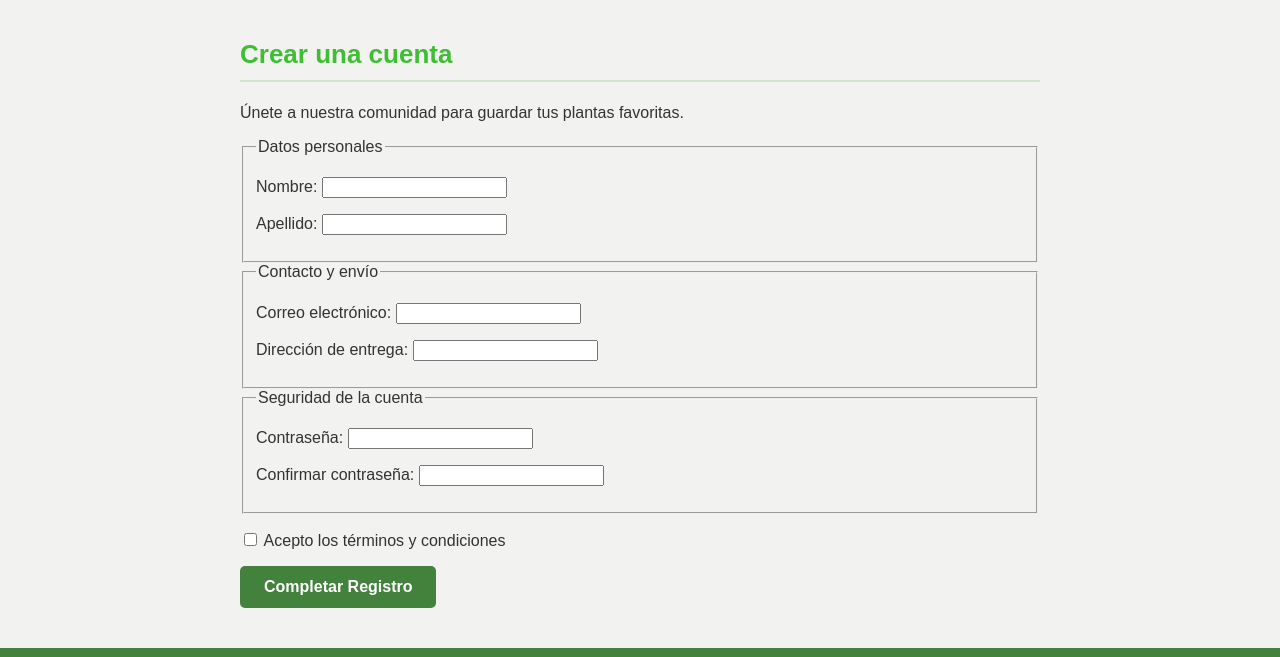
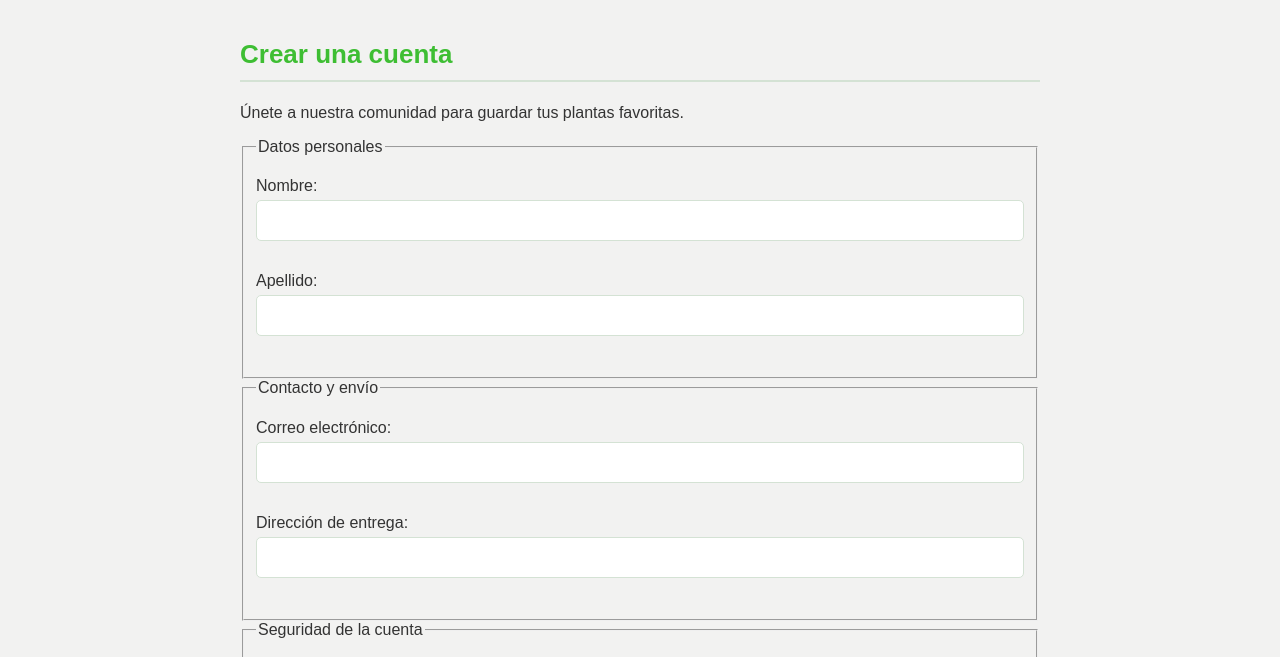
Before and after one commit to FrancoStormex/vivero-raiz, a plain HTML site: page registro.html in a window 1280 px wide. Shown: the part 104-761 px from the top of the page. Drawn offline with Linux system fonts and the light colour scheme.

Commit message:
fix: various

```diff
--- a/css/style.css
+++ b/css/style.css
@@ -284,10 +284,6 @@ button.boton {
     font-weight: bold;
 }
 
-.mensaje-formulario {
-    display: none;
-}
-
 @media (max-width: 768px) {
     .menu-toggle {
         display: block;
--- a/js/validaciones.js
+++ b/js/validaciones.js
@@ -60,13 +60,14 @@ if (formularioLogin) {
         const contrasena = document.getElementById("contrasena");
 
         if (!campoCompleto(formularioLogin, correo, "correo electrónico")) return;
-        if (!campoCompleto(formularioLogin, contrasena, "contraseña")) return;
 
         if (!correo.checkValidity()) {
             mostrarMensaje(formularioLogin, "Ingresá un correo electrónico válido.", true);
             correo.focus();
             return;
         }
+
+        if (!campoCompleto(formularioLogin, contrasena, "contraseña")) return;
 
         mostrarMensaje(formularioLogin, "Inicio de sesión exitoso.", false);
     })
@@ -88,15 +89,16 @@ if (formularioRegistro) {
         if (!campoCompleto(formularioRegistro, nombre, "nombre")) return;
         if (!campoCompleto(formularioRegistro, apellido, "apellido")) return;
         if (!campoCompleto(formularioRegistro, correo, "correo electrónico")) return;
-        if (!campoCompleto(formularioRegistro, direccion, "dirección")) return;
-        if (!campoCompleto(formularioRegistro, password, "contraseña")) return;
-        if (!campoCompleto(formularioRegistro, confirmarPassword, "confirmación de contraseña")) return;
 
         if (!correo.checkValidity()) {
             mostrarMensaje(formularioRegistro, "Ingresá un correo electrónico válido.", true);
             correo.focus();
             return;
         }
+
+        if (!campoCompleto(formularioRegistro, direccion, "dirección")) return;
+        if (!campoCompleto(formularioRegistro, password, "contraseña")) return;
+        if (!campoCompleto(formularioRegistro, confirmarPassword, "confirmación de contraseña")) return;
 
         if (password.value !== confirmarPassword.value) {
             mostrarMensaje(formularioRegistro, "Las contraseñas no coinciden.", true);
--- a/registro.html
+++ b/registro.html
@@ -40,33 +40,33 @@
                     <legend>Datos personales</legend>
                     <p>
                         <label for="nombre">Nombre:</label>
-                        <input type="text" id="nombre" name="nombre" required>
+                        <input type="text" id="nombre" name="nombre" class="campo-entrada">
                     </p>
                     <p>
                         <label for="apellido">Apellido:</label>
-                        <input type="text" id="apellido" name="apellido" required>
+                        <input type="text" id="apellido" name="apellido" class="campo-entrada">
                     </p>
                 </fieldset>
                 <fieldset>
                     <legend>Contacto y envío</legend>
                     <p>
                         <label for="correo">Correo electrónico:</label>
-                        <input type="email" id="correo" name="correo" required>
+                        <input type="email" id="correo" name="correo" class="campo-entrada">
                     </p>
                     <p>
                         <label for="direccion">Dirección de entrega:</label>
-                        <input type="text" id="direccion" name="direccion" required>
+                        <input type="text" id="direccion" name="direccion" class="campo-entrada">
                     </p>
                 </fieldset>
                 <fieldset>
                     <legend>Seguridad de la cuenta</legend>
                     <p>
                         <label for="password">Contraseña:</label>
-                        <input type="password" id="password" name="password" required>
+                        <input type="password" id="password" name="password" class="campo-entrada">
                     </p>
                     <p>
                         <label for="confirmar-password">Confirmar contraseña:</label>
-                        <input type="password" id="confirmar-password" name="confirmar-password" required>
+                        <input type="password" id="confirmar-password" name="confirmar-password" class="campo-entrada">
                     </p>
                 </fieldset>
                 <p>
```
